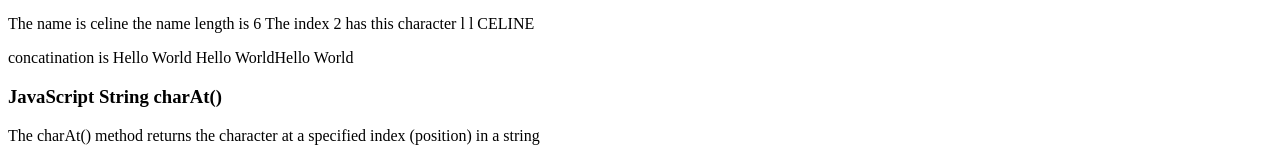
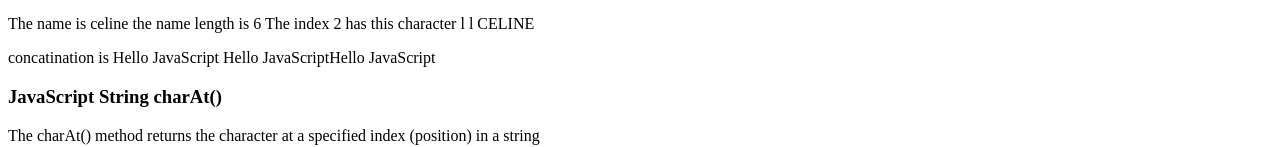
Before and after one commit to celinehimbaza1/JavaScript, a plain HTML site: page string.html in a window 1280 px wide. Shown: the part 501-648 px from the top of the page. Drawn offline with Linux system fonts and the light colour scheme.

Commit message:
JS String

```diff
--- a/string.html
+++ b/string.html
@@ -43,7 +43,7 @@
 
        document.getElementById('demo').innerHTML='The name is '+name + ' ' + 'the name length is '+name.length + ' ' +' The index 2 has this character' + ' ' +name.charAt(2) +' ' +name.at(2) + ' ' +name.toUpperCase();
        let text1 = "Hello";
-       let text2 = "World";
+       let text2 = "JavaScript";
        let text3= text1.concat(' ',text2)
        document.getElementById('demo1').innerHTML='concatination is '+text3 + ' ' +text3.repeat(2);
     </script>
```
